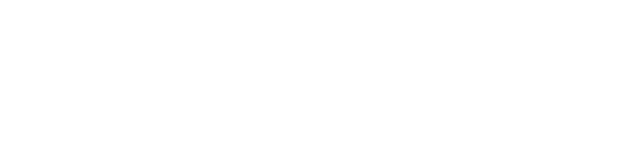
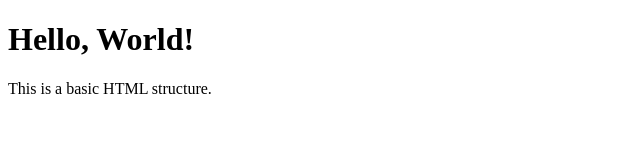
Before and after one commit to appaidsc/sshRepoCreate, a plain HTML site: page index.html in a window 1280 px wide. Shown: the whole page, without its empty margins (0-640 px from the left). Drawn offline with Linux system fonts and the light colour scheme.

Commit message:
Update index.html

```diff
--- a/index.html
+++ b/index.html
@@ -1,8 +1,12 @@
-<html>
-
-
-	<head>
-
-	</head>
-	<body></body>
+<!DOCTYPE html>
+<html lang="en">
+<head>
+    <meta charset="UTF-8">
+    <meta name="viewport" content="width=device-width, initial-scale=1.0">
+    <title>My Simple Page</title>
+</head>
+<body>
+    <h1>Hello, World!</h1>
+    <p>This is a basic HTML structure.</p>
+</body>
 </html>
```
